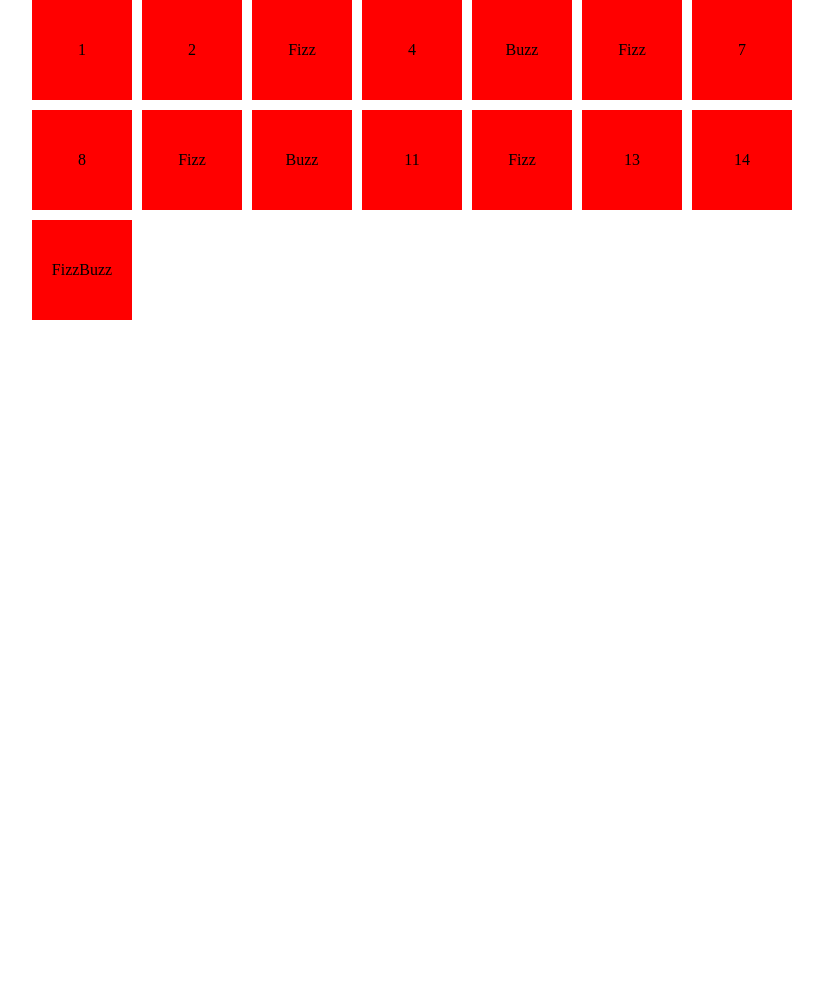
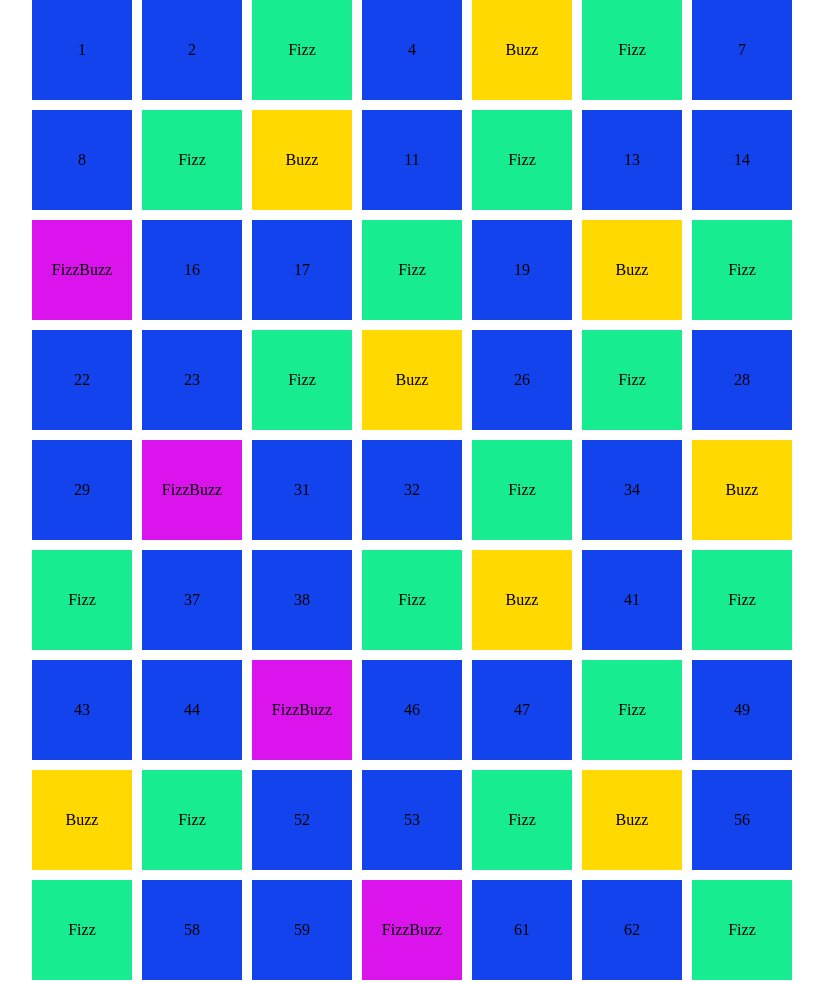
Before and after one commit to VolxDarkTV/js-fizzbuzz, a plain HTML site: page index.html in a window 1280 px wide. Shown: the top 983 px of the page, without its empty margins (223-1046 px from the left). Before the commit the page ends 800 px from the top, so only its background shows below. Drawn offline with Linux system fonts and the light colour scheme.

Commit message:
ADD BackGround color

```diff
--- a/css/style.css
+++ b/css/style.css
@@ -17,5 +17,15 @@
     justify-content: center;
     width: 100px;
     height: 100px;
-    background-color: red;
+    background-color: rgb(19, 67, 237);
 }
+/* change background color */
+div:nth-child(3n + 0){
+    background-color: rgb(23, 237, 144);
+}
+div:nth-child(5n + 0){
+    background-color: rgb(255, 217, 0);
+}
+div:nth-child(15n + 0){
+    background-color: rgb(219, 19, 237);
+}
--- a/js/script.js
+++ b/js/script.js
@@ -13,8 +13,6 @@ for(let i = 1; i <= 100; i++){
 
         const element = `<div class="box box-${i}">FizzBuzz</div>`
         boxContainer.innerHTML += element
-        // BackGround
-        element.style.backgroundcolor = "green";
         // DEBUG
         console.log("fizzBuzz");
 
```
